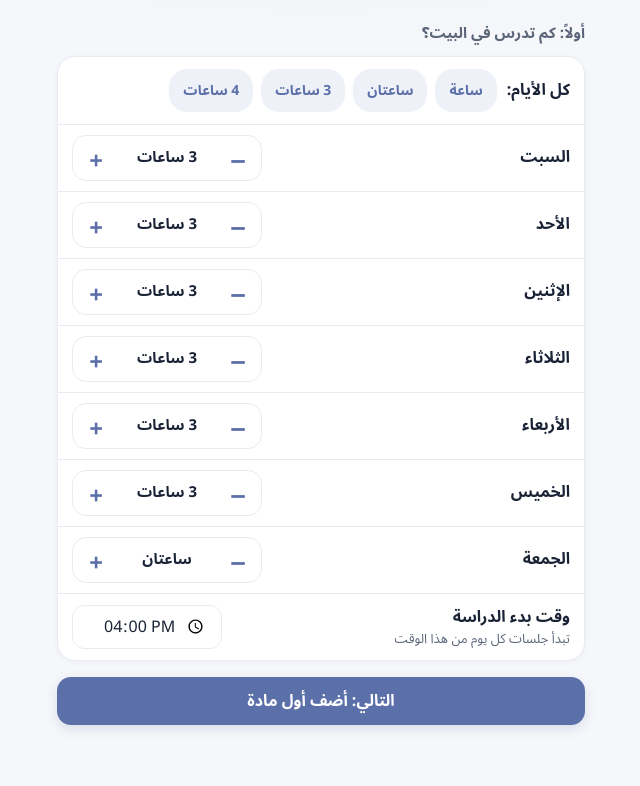
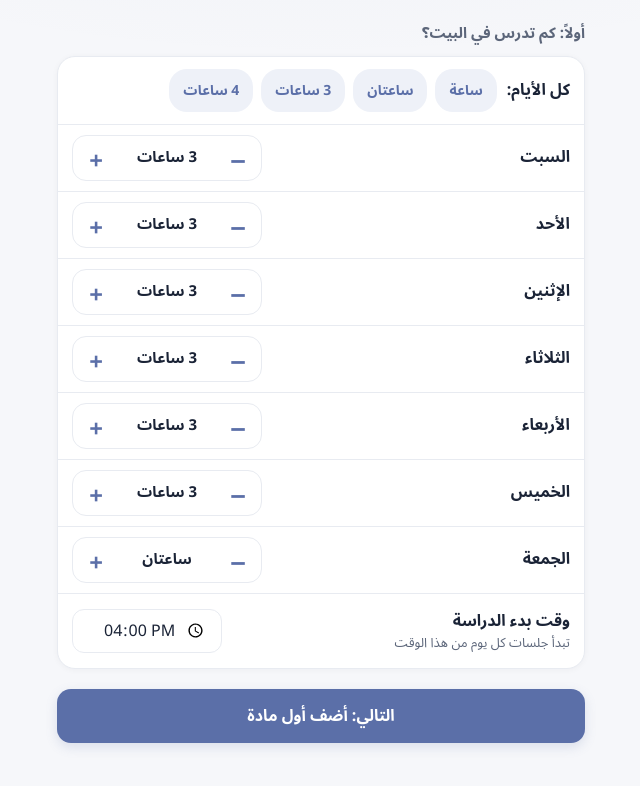
Before and after one commit to ousamaouddeh-art/bacplanner, a website: page www/index.html in a window 1280 px wide. Shown: the part 152-938 px from the top of the page, without its empty margins (319-959 px from the left). Before the commit the page ends 917 px from the top, so only its background shows below. Drawn offline with Linux system fonts and the light colour scheme.

Commit message:
Add files via upload

```diff
--- a/www/css/style.css
+++ b/www/css/style.css
@@ -378,3 +378,42 @@ textarea:focus { border-color: var(--pri); outline: none; background: var(--surf
   #tabs { background: rgba(20, 28, 51, .92); }
   .daysum { background: linear-gradient(160deg, var(--surface) 0%, var(--surface2) 100%); }
 }
+
+/* Responsive action rows and settings controls. Reflow instead of clipping. */
+.btns {
+  flex-wrap: wrap;
+  margin-right: -4px;
+  margin-left: -4px;
+}
+.btns .btn {
+  flex: 1 1 160px;
+  min-width: 0;
+  max-width: calc(100% - 8px);
+  margin: 4px;
+  padding-top: 10px;
+  padding-bottom: 10px;
+  white-space: normal;
+  overflow-wrap: break-word;
+  text-align: center;
+}
+.btns .btn + .btn { margin-right: 4px; }
+.setrow { flex-wrap: wrap; }
+.setrow .lab {
+  flex: 1 1 150px;
+  min-width: 0;
+  margin-top: 4px;
+  margin-bottom: 4px;
+  overflow-wrap: break-word;
+}
+.setrow .stepper,
+.setrow input[type=time] { max-width: 100%; }
+.stepper output { min-width: 0; overflow-wrap: break-word; }
+input[type=file] {
+  display: block;
+  width: 100%;
+  max-width: 100%;
+  min-width: 0;
+  margin-top: 8px;
+  margin-bottom: 12px;
+}
+textarea { width: 100%; max-width: 100%; min-width: 0; }
```
